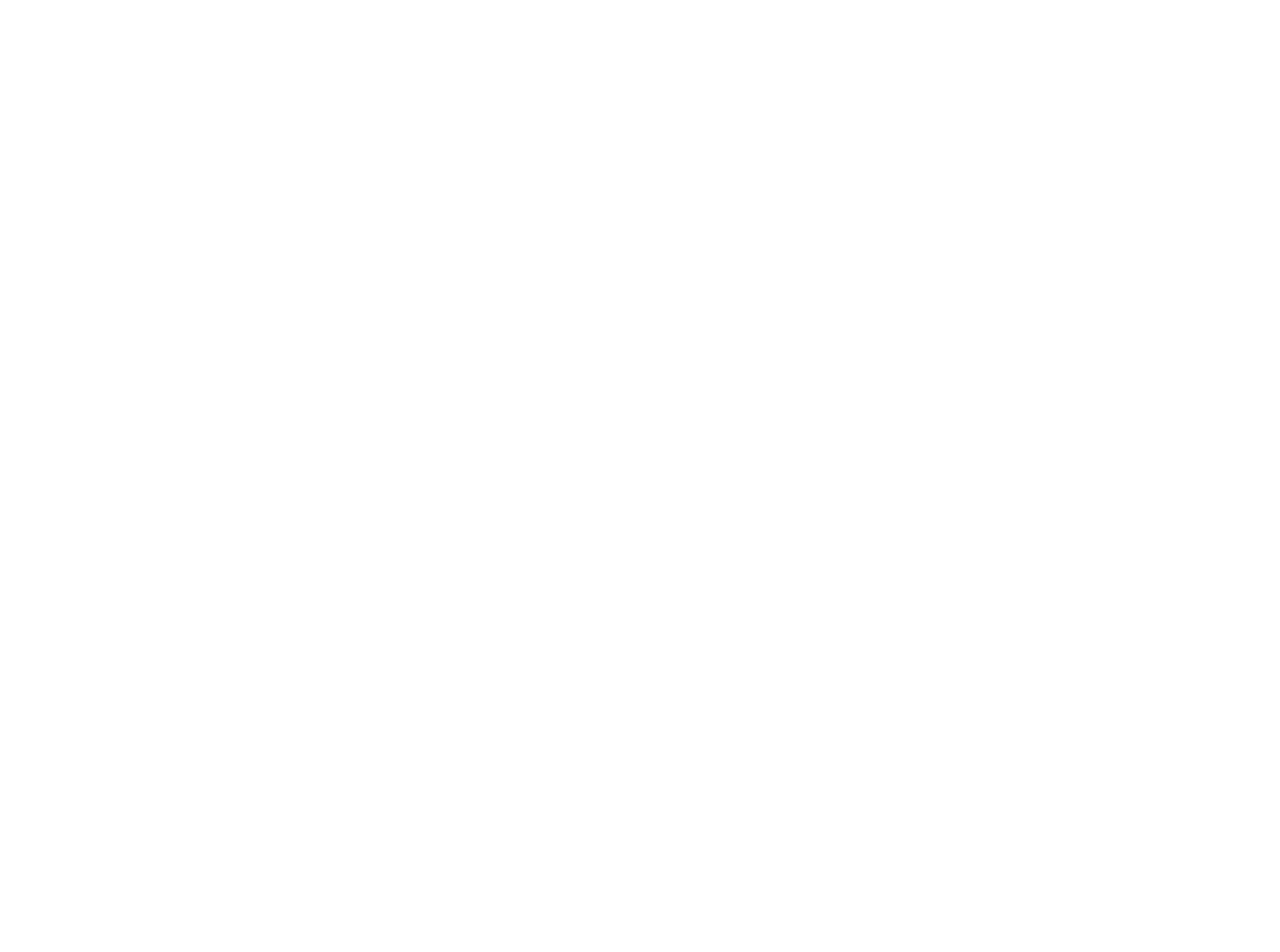
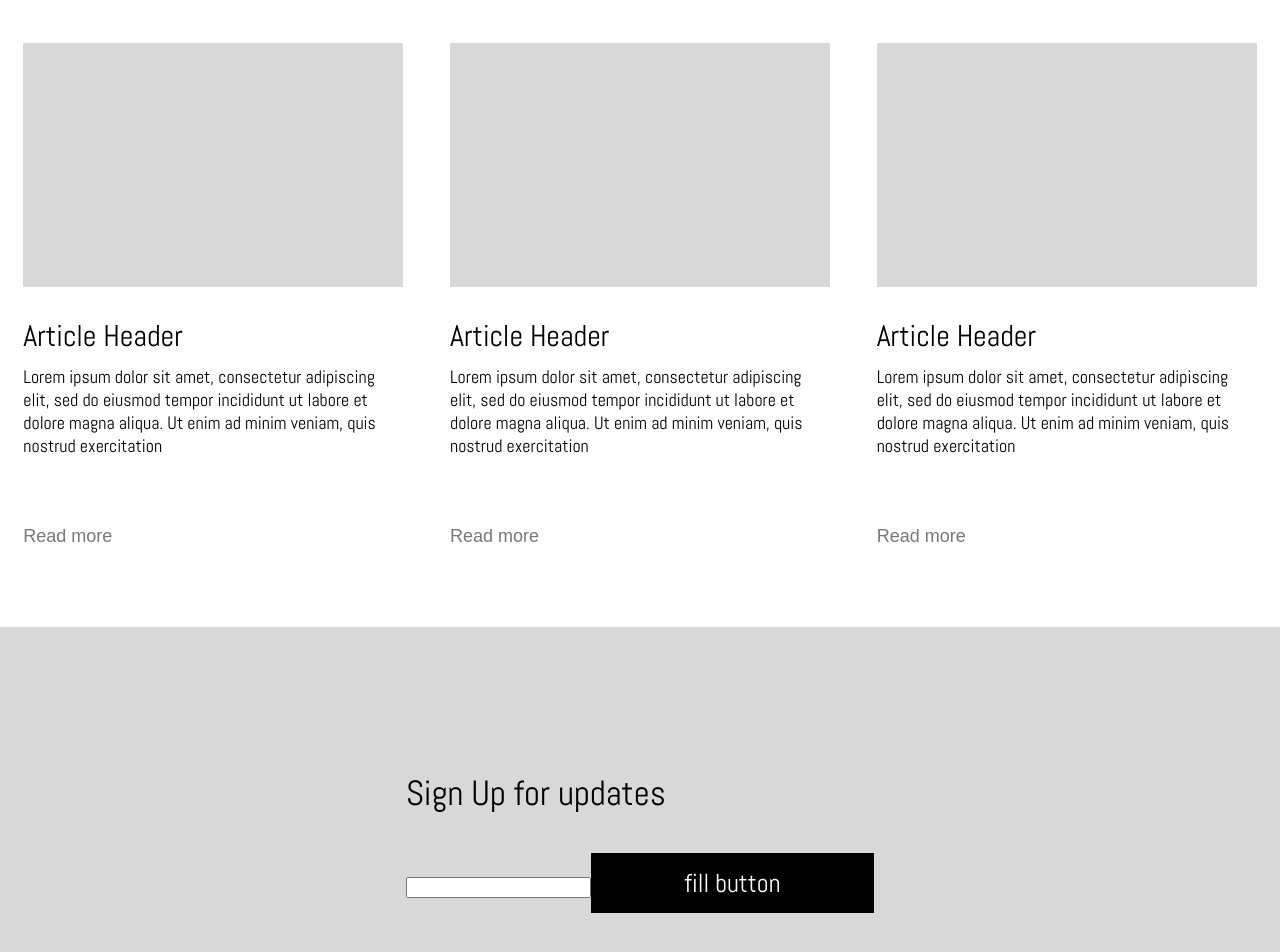
Before and after one commit to BetMyEx/Beeeeee, a React (Create React App) app: page / in a window 1280 px wide. Shown: the part 580-1532 px from the top of the page. Before the commit the page ends 800 px from the top, so only its background shows below. Built offline with nearby package versions, Linux system fonts and the light colour scheme.

Commit message:
06.02.2020 v3

```diff
--- a/src/App.js
+++ b/src/App.js
@@ -2,13 +2,16 @@
 import './App.css';
 import Header from "./components/Header";
 import BannerHeader from "./components/BannerHeader";
+import LineArticle from "./components/LineArticle";
+import SignUp from "./components/SignUp";
 
 function App() {
     return (
         <div>
           <Header/>
           <BannerHeader/>
-          <lineArticles/>
+          <LineArticle/>
+          <SignUp/>
         </div>
     );
 }
--- /dev/null
+++ b/src/components/LineArticle/Components/FirstArticle/index.js
@@ -0,0 +1,15 @@
+import React from "react";
+import './style.css';
+
+class FirstArticle extends React.Component{
+    render() {
+        return <div className="firstArticle">
+            <div className="firstArticlePicture"></div>
+            <div className='firstArticleHeader'>Article Header</div>
+            <div className='firstArticleContent'>Lorem ipsum dolor sit amet, consectetur adipiscing elit, sed do eiusmod tempor incididunt ut labore et dolore magna aliqua. Ut enim ad minim veniam, quis nostrud exercitation</div>
+            <button className='firstArticleMore'>Read more</button>
+        </div>;
+    }
+
+}
+export default FirstArticle;
--- /dev/null
+++ b/src/components/LineArticle/Components/FirstArticle/style.css
@@ -0,0 +1,42 @@
+.firstArticle {
+    height: 502px;
+    width: 380px;
+    background-color: rgb(255, 255, 255);
+}
+
+.firstArticlePicture {
+    height: 244px;
+    width: 380px;
+    background-color: rgb(216, 216, 216);
+    margin-bottom: 30px;
+}
+
+.firstArticleHeader {
+    height: 38px;
+    width: 379px;
+    background-color: rgb(255, 255, 255);
+    font-size: 30px;
+    justify-content: left;
+    margin-bottom: 10px;
+}
+
+.firstArticleContent {
+    height: 120px;
+    width: 379px;
+    background-color: rgb(255, 255, 255);
+    font-size: 18px;
+    margin-bottom: 40px;
+}
+
+.firstArticleMore {
+    height: 23px;
+    width: 379px;
+    font-size: 18px;
+    color: rgb(120, 120, 120);
+    border-radius: 0px;
+    border: rgb(255, 255, 255);
+    background-color: rgb(255, 255, 255);
+    text-align: left;
+    padding-left: 0px;
+    padding-bottom: 0px;
+}
--- a/src/components/LineArticle/index.js
+++ b/src/components/LineArticle/index.js
@@ -1,12 +1,13 @@
 import React from "react";
 import "./style.css";
-class lineArticle extends React.Component{
+import FirstArticle from './Components/FirstArticle';
+class LineArticle extends React.Component {
     render() {
         return <div className="lineArticle">
-            <div className="firstArticle">1</div>
-            <div className="secondArticle">2</div>
-            <div className="thirdArticle">3</div>
+            <div><FirstArticle></FirstArticle></div>
+            <div><FirstArticle></FirstArticle></div>
+            <div><FirstArticle></FirstArticle></div>
         </div>
     }
 }
-export default lineArticle;
+export default LineArticle;
--- a/src/components/LineArticle/style.css
+++ b/src/components/LineArticle/style.css
@@ -1,18 +1,8 @@
 .lineArticle {
-display: flex;
+    display: flex;
+    height: 667px;
+    width: 100%;
+    align-items: center;
+    justify-content: space-around;
+    margin-top: auto;
 }
-.firstArticle {
-    height: 502px;
-    width: 380px;
-    background-color: #282c34;
-}
-.secondArticle {
-    height: 502px;
-    width: 380px;
-    background-color: #282c34;
-}
-.thirdArticle {
-    height: 502px;
-    width: 380px;
-    background-color: #282c34;
-}
--- /dev/null
+++ b/src/components/SignUp/Components/SignUpForm/index.js
@@ -0,0 +1,13 @@
+import React from "react";
+import './style.css'
+class SignUpForm extends React.Component {
+    render() {
+        return <div className="signUpForm">
+            <p className="signUpHeader">Sign Up for updates</p>
+            <input type="email" className="signUpForm"/>
+            <button className="blackButton">fill button</button>
+        </div>;
+    }
+
+}
+export default SignUpForm;
--- /dev/null
+++ b/src/components/SignUp/Components/SignUpForm/style.css
@@ -0,0 +1,11 @@
+.signUpHeader {
+    height: 47px;
+    width: 339px;
+    font-family: 'Abel', sans-serif;
+    font-size: 35px;
+    background-color: none;
+}
+.input {
+    height: 60px;
+    width: 412px;
+}
--- /dev/null
+++ b/src/components/SignUp/index.js
@@ -0,0 +1,9 @@
+import React from "react";
+import './style.css'
+import SignUpForm from "./Components/SignUpForm";
+class SignUp extends React.Component{
+    render() {
+        return <div className="signUp"><SignUpForm></SignUpForm></div>;
+    }
+}
+export default SignUp;
--- /dev/null
+++ b/src/components/SignUp/style.css
@@ -0,0 +1,8 @@
+.signUp {
+    display: flex;
+    height: 395px;
+    width: 100%;
+    background-color: rgb(216, 216, 216);
+    align-items: center;
+    justify-content: center;
+}
```
